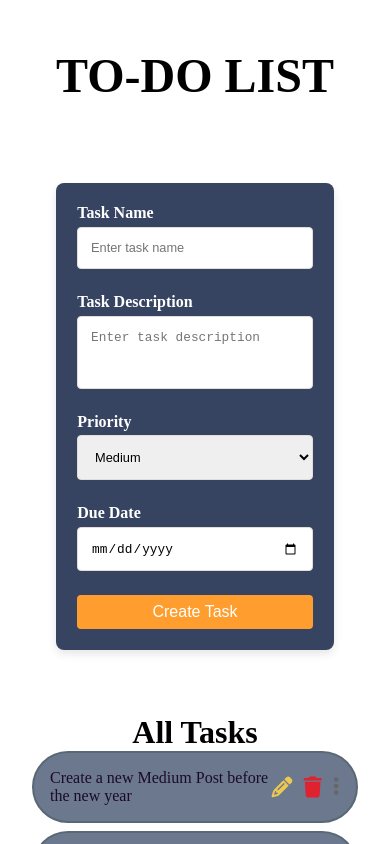
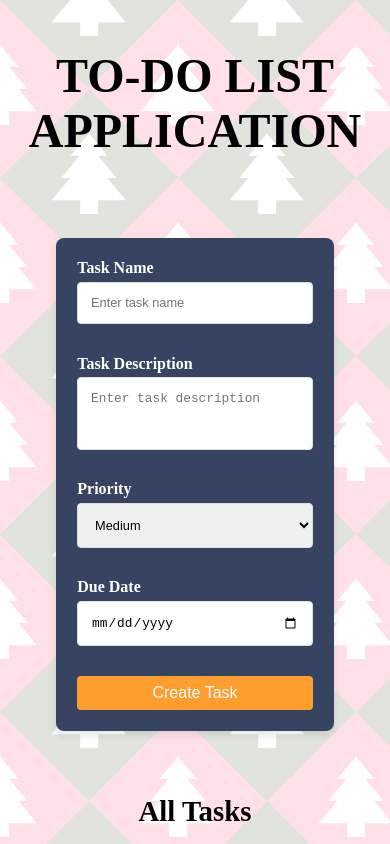
Before and after one commit to ezgsnyrt/to-do-list, a React (Create React App) app in the folder client/: page / in a window 390 px wide. Shown: the top 844 px of the page. Built offline with nearby package versions, Linux system fonts and the light colour scheme.

Commit message:
Updated responsive styles for different sized devices
Added a background to the application for enhanced visual appeal

```diff
--- a/client/src/index.css
+++ b/client/src/index.css
@@ -6,6 +6,27 @@
   box-sizing: border-box;
 }
 
+html {
+  --s: 89px;
+  --c1: #ffffff;
+  --c2: #ffe0e7;
+  --c3: #e0e4dd;
+
+  --_c:#0000,var(--c1) 1deg 79deg,#0000 81deg;
+  --g0:conic-gradient(from 140deg at 50% 87.5% ,var(--_c));
+  --g1:conic-gradient(from 140deg at 50% 81.25%,var(--_c));
+  --g2:conic-gradient(from 140deg at 50% 75%   ,var(--_c));
+  --g3:conic-gradient(at 10% 20%,#0000 75%,var(--c1) 0);
+  background:
+    var(--g0) 0 calc(var(--s)/-4),var(--g0) var(--s) calc(3*var(--s)/4),
+    var(--g1) ,var(--g1) var(--s) var(--s),
+    var(--g2) 0 calc(var(--s)/ 4),var(--g2) var(--s) calc(5*var(--s)/4),
+    var(--g3) calc( var(--s)/-10) var(--s),
+    var(--g3) calc(9*var(--s)/10) calc(2*var(--s)),
+    repeating-conic-gradient(from 45deg,var(--c2) 0 25%,var(--c3) 0 50%);
+  background-size: calc(2*var(--s)) calc(2*var(--s));
+}
+
 body,
 .App {
   min-height: 100vh;
--- a/client/src/pages/MainPage.js
+++ b/client/src/pages/MainPage.js
@@ -94,7 +94,7 @@ const MainPage = () => {
 
     return (
         <>
-            <h1>TO-DO LIST</h1>
+            <h1>TO-DO LIST APPLICATION</h1>
             <div className="component-wrapper">
                 <TaskForm onSubmit={addTask} />
                 <TaskBoard allTasks={tasks} onUpdateTask={updateTaskTitle} onDeleteTask={deleteTask} />
--- a/client/src/styles/MainPage.css
+++ b/client/src/styles/MainPage.css
@@ -1,6 +1,6 @@
 h1 {
     padding: 3rem 0;
-    font-size: 3rem;
+    font-size: 4rem;
     text-align: center;
 }
 
@@ -13,9 +13,21 @@ h1 {
     padding: 2rem;
 }
 
+@media (max-width: 992px) {
+    h1 {
+        font-size: 3rem;
+    }
+}
+
 @media (max-width: 768px) {
     .component-wrapper {
         flex-direction: column;
         align-items: center;
     }
 }
+
+@media (max-width: 340px) {
+    h1 {
+        font-size: 2.5rem;
+    }
+}
--- a/client/src/styles/TaskBoard.css
+++ b/client/src/styles/TaskBoard.css
@@ -6,7 +6,8 @@
 
 h2 {
     text-align: center;
-    font-size: 2rem;
+    font-size: 2.2rem;
+    margin-bottom: 1rem;
 }
 
 .task-list {
@@ -19,7 +20,7 @@ h2 {
     display: flex;
     justify-content: space-between;
     align-items: center;
-    padding: 1rem;
+    padding: 1.2rem;
     margin-bottom: 0.5rem;
     background-color: #d5dbdb;
     border: 2px solid #586875;
@@ -28,8 +29,9 @@ h2 {
 
 .task-list-item span {
     flex: 1;
-    font-size: 1rem;
+    font-size: 1.2rem;
     color: #1a0b2a;
+    margin-right: 1rem;
 }
 
 .error-message {
@@ -44,7 +46,7 @@ h2 {
 
 .icon {
     cursor: pointer;
-    font-size: 1.3rem;
+    font-size: 1.4rem;
     transition: transform 0.3s ease, color 0.3s ease;
     padding: 0.1rem;
 }
@@ -145,4 +147,40 @@ h2 {
     .task-board {
         width: 100%;
     }
+
+    h2 {
+        font-size: 2rem;
+    }
+
+    .task-list-item span {
+        font-size: 1.1rem;
+        margin-right: 0.5rem;
+    }
+
+    .icon {
+        font-size: 1.2rem;
+    }
 }
+
+@media (max-width: 576px) {
+    .task-board {
+        width: 100%;
+    }
+
+    h2 {
+        font-size: 1.8rem;
+    }
+
+    .task-list-item {
+        padding: 1rem;
+    }
+
+    .task-list-item span {
+        font-size: 0.9rem;
+        margin-right: 0.3rem;
+    }
+
+    .icon {
+        font-size: 1rem;
+    }
+}
--- a/client/src/styles/TaskForm.css
+++ b/client/src/styles/TaskForm.css
@@ -2,7 +2,7 @@
     width: 50%;
     max-width: none;
     margin: 0;
-    padding: 1.5rem;
+    padding: 2rem 1.5rem;
     background-color: #364461;
     border-radius: 0.5rem;
     box-shadow: 0 4px 8px rgba(0, 0, 0, 0.1);
@@ -14,12 +14,13 @@
 .form-group {
     display: flex;
     flex-direction: column;
+    margin-bottom: 0.8rem;
 }
 
 .form-group label {
     margin-bottom: 0.3rem;
     font-weight: bold;
-    font-size: 1.1rem;
+    font-size: 1.2rem;
     color: #ffffff;
 }
 
@@ -27,7 +28,7 @@
 .form-group textarea,
 .form-group select {
     padding: 0.8rem;
-    font-size: 0.9rem;
+    font-size: 1.1rem;
     border: 1px solid #e2ddd9;
     border-radius: 0.25rem;
     box-sizing: border-box;
@@ -50,7 +51,7 @@
     padding: 0.8rem 1.5rem;
     border: none;
     border-radius: 0.25rem;
-    font-size: 1.1rem;
+    font-size: 1.2rem;
     cursor: pointer;
     transition: background-color 0.3s ease;
 }
@@ -62,6 +63,12 @@
 @media (max-width: 768px) {
     .task-form {
         padding: 1.3rem;
+        width: 85%;
+        margin-bottom: 1rem;
+    }
+
+    .form-group {
+        margin-bottom: 0.6rem;
     }
 
     .form-group label {
@@ -80,9 +87,13 @@
     }
 }
 
-@media (max-width: 768px) {
-    .task-form {
-        width: 85%;
-        margin-bottom: 1rem;
+@media (max-width: 576px) {
+    .form-group {
+        margin-bottom: 0.4rem;
+    }
+
+    .form-group label,
+    .submit-button {
+        font-size: 1rem;
     }
 }
```
